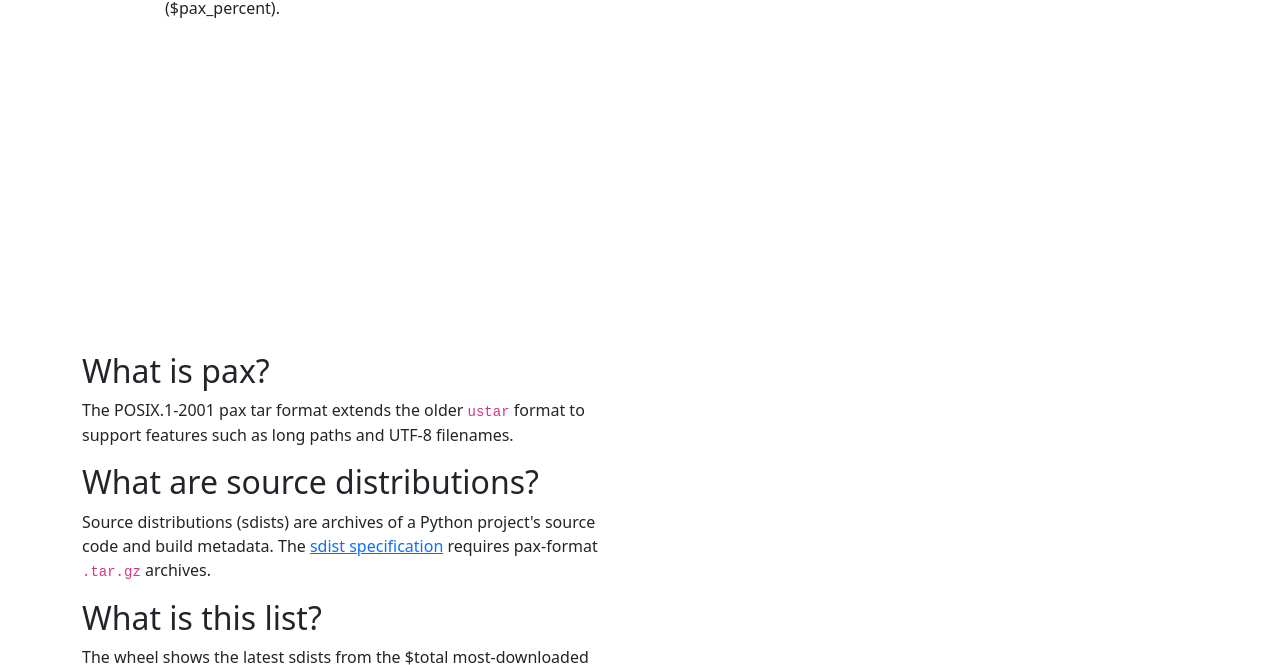
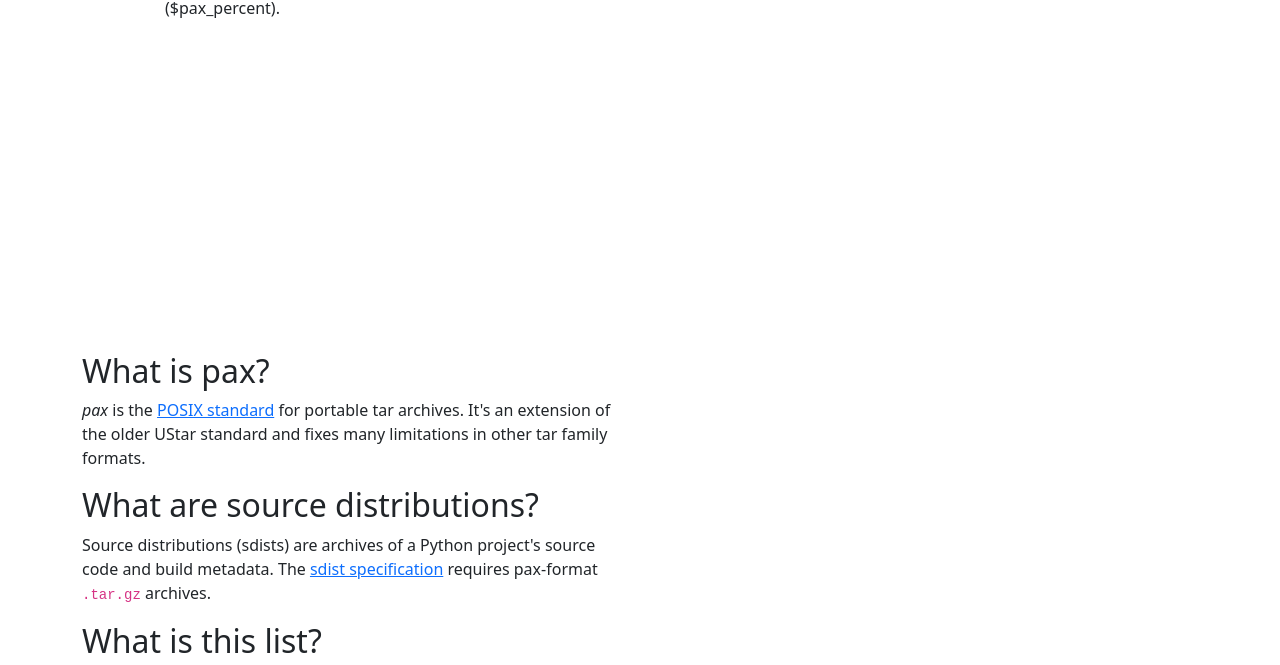
Before and after one commit to astral-sh/are-we-pax-yet, a plain HTML site: page index.html in a window 1280 px wide. Shown: the part 99-764 px from the top of the page. Drawn offline with Linux system fonts and the light colour scheme.

Commit message:
Improve index.html
Signed-off-by: William Woodruff <william@yossarian.net>

```diff
--- a/index.html
+++ b/index.html
@@ -20,8 +20,10 @@
                 </object>
                 <h2 id="what-pax">What is pax?</h2>
                 <p>
-                    The POSIX.1-2001 pax tar format extends the older <code>ustar</code> format to
-                    support features such as long paths and UTF-8 filenames.
+                    <em>pax</em> is the <a
+                        href="https://pubs.opengroup.org/onlinepubs/9799919799/utilities/pax.html">POSIX standard</a>
+                    for portable tar archives. It's an extension
+                    of the older UStar standard and fixes many limitations in other tar family formats.
                 </p>
                 <h2 id="what-sdist">What are source distributions?</h2>
                 <p>
@@ -39,10 +41,13 @@
                     downloads over 30 days, starting at the top.
                 </p>
                 <ul>
-                    <li><span class="status-text success">Green</span> packages ($pax_percent) with a 📦 use pax tar archives.
+                    <li><span class="status-text success">Green</span> packages ($pax_percent) with a 📦 use pax tar
+                        archives.
                     </li>
-                    <li><span class="status-text warning">Yellow</span> packages ($gnu_percent) use GNU-style tar headers.</li>
-                    <li><span class="status-text default">Uncolored</span> packages ($other_percent) have an unclassified
+                    <li><span class="status-text warning">Yellow</span> packages ($gnu_percent) use GNU-style tar
+                        headers.</li>
+                    <li><span class="status-text default">Uncolored</span> packages ($other_percent) have an
+                        unclassified
                         archive format.</li>
                 </ul>
                 <p>
```
